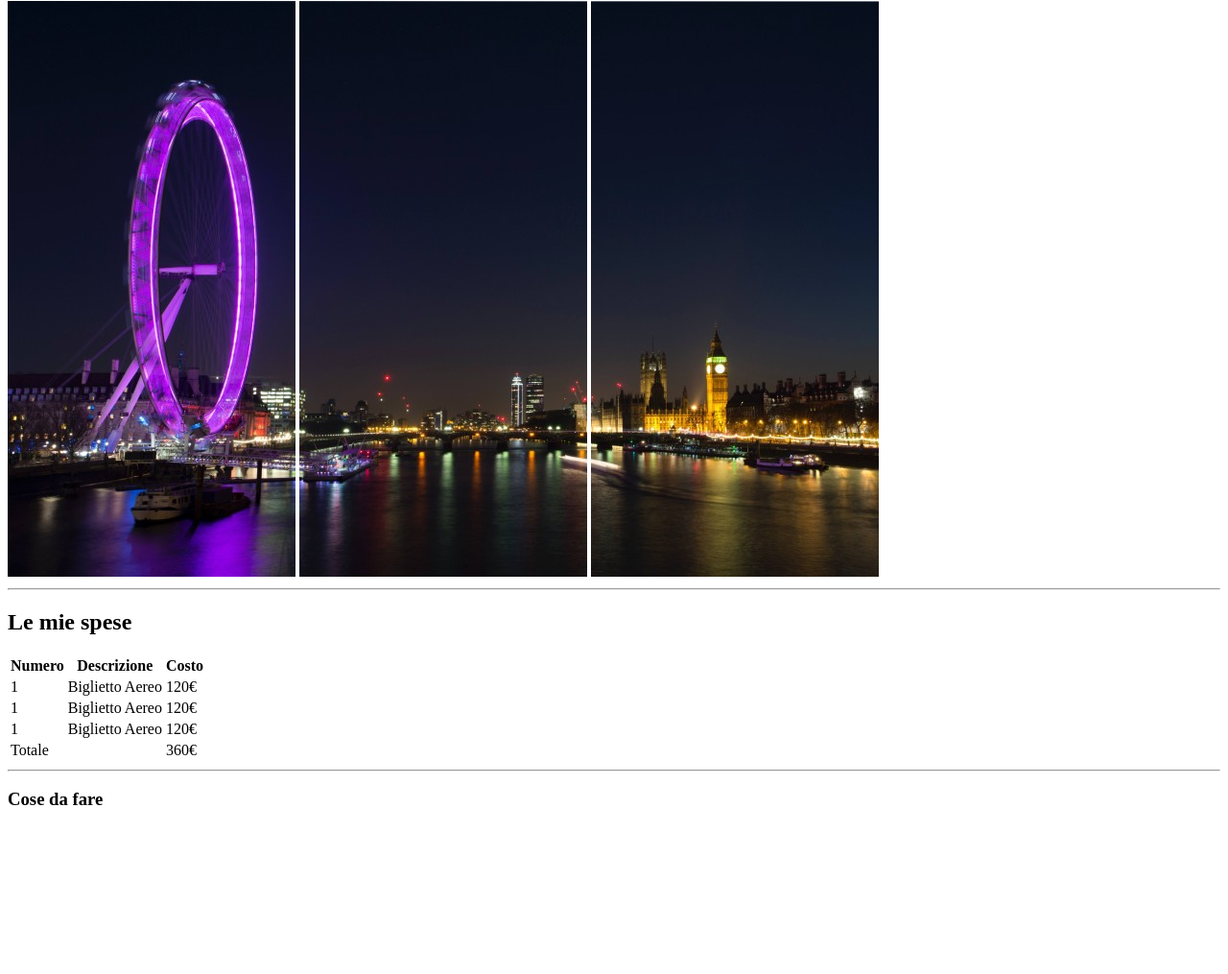
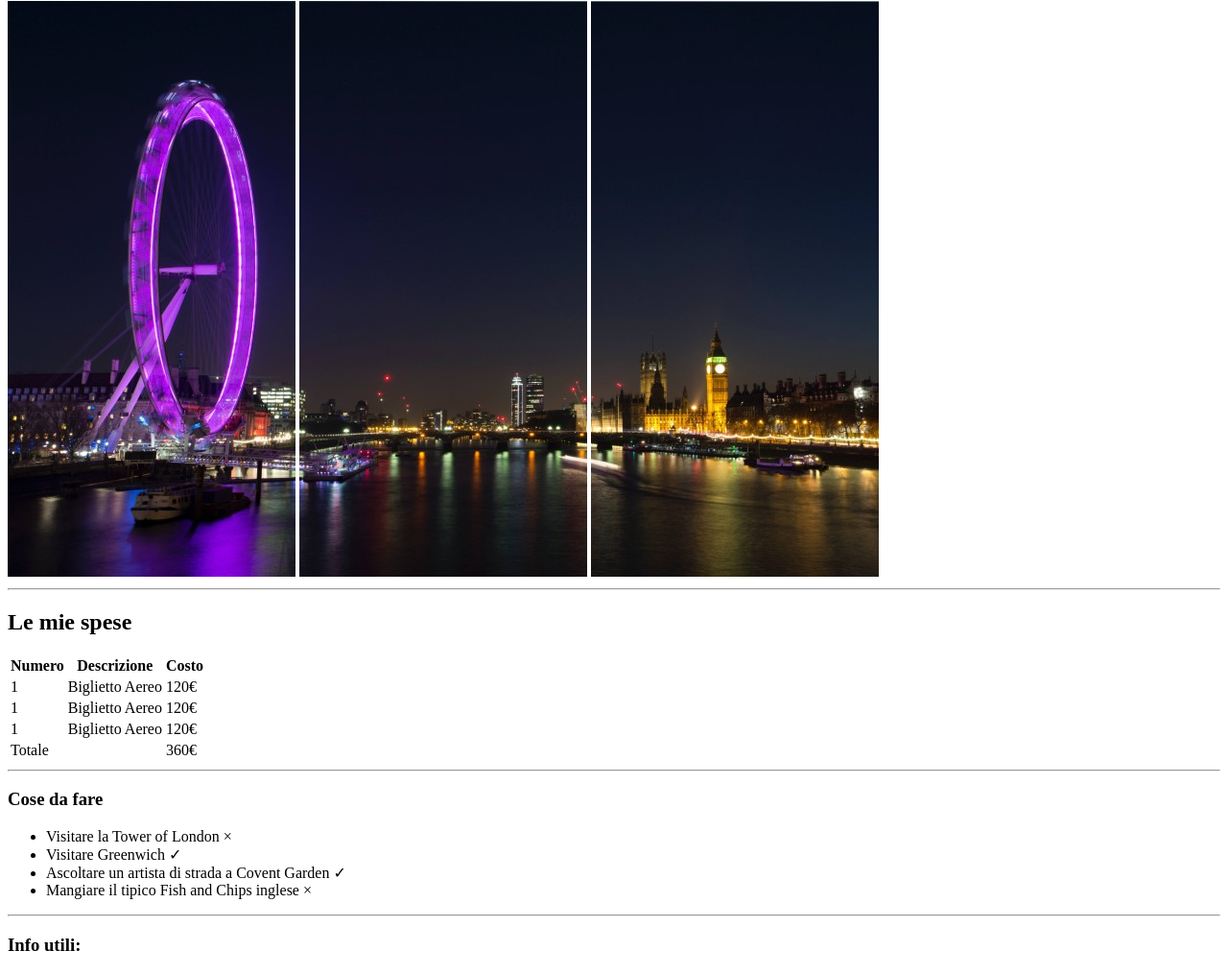
Before and after one commit to DannySilv/html-london-trip, a plain HTML site: page index.html in a window 1280 px wide. Shown: the part 79-1094 px from the top of the page at 96% size. Before the commit the page ends 942 px from the top, so only its background shows below. Drawn offline with Linux system fonts and the light colour scheme.

Commit message:
add section 2

```diff
--- a/index.html
+++ b/index.html
@@ -76,6 +76,23 @@
         <div>
             <h3>Cose da fare</h3>
 
+            <!-- Lista -->
+            <ul>
+                <li>Visitare la Tower of London &times;</li>
+                <li>Visitare Greenwich &#10003;</li>
+                <li>Ascoltare un artista di strada a Covent Garden &#10003;</li>
+                <li>Mangiare il tipico Fish and Chips inglese &times;</li>
+            </ul>
+            <!-- /Lista -->
+
+        </div>
+        <!-- /Sezione 2 -->
+
+        <hr>
+
+        <!-- /Sezione 3 -->
+        <div>
+            <h3>Info utili:</h3>
         </div>
     </main>
 
```
